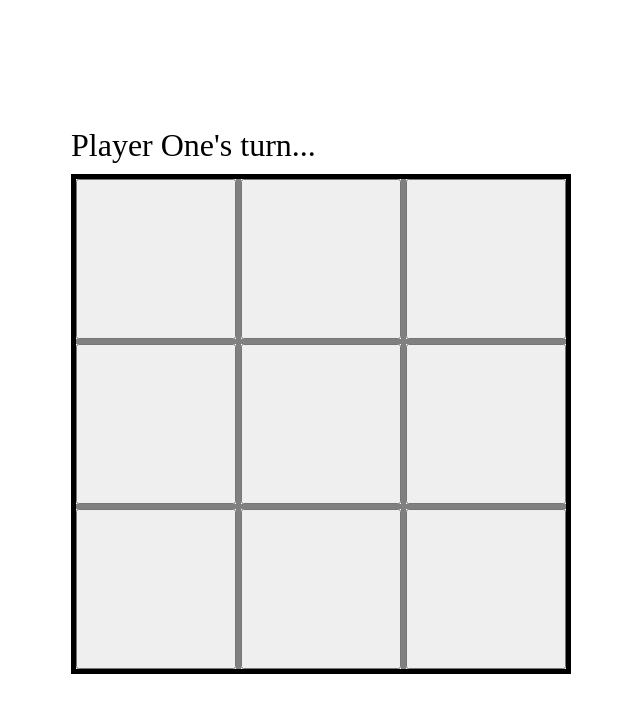
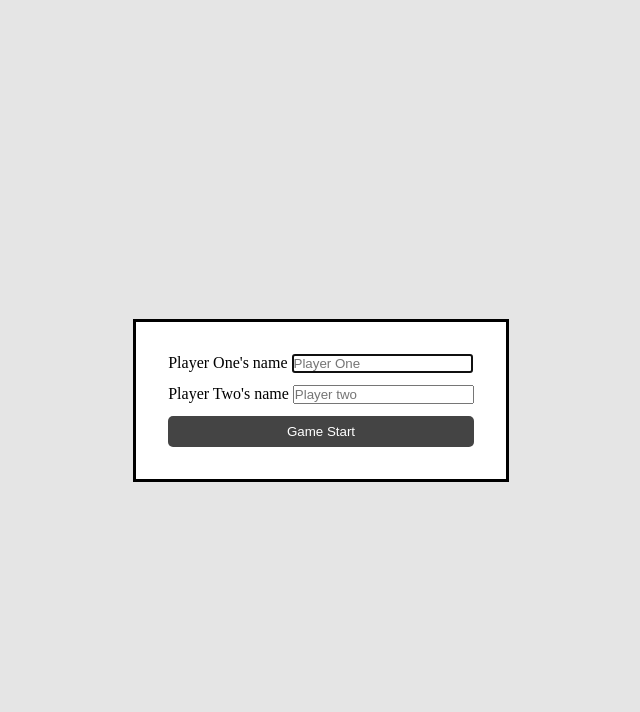
Before and after one commit to bet-lb2/tic-tac-toe, a plain HTML site: page index.html in a window 1280 px wide. Shown: the whole page, without its empty margins (319-959 px from the left). Drawn offline with Linux system fonts and the light colour scheme.

Commit message:
implement name select phase

```diff
--- a/index.html
+++ b/index.html
@@ -7,6 +7,19 @@
     <title>Tik Tac Toe</title>
 </head>
 <body>
+    <dialog>
+        <form action="#" method="dialog">
+            <div>
+                <label for="player-one-name">Player One's name</label>
+                <input type="text" id="player-one-name" placeholder="Player One">
+            </div>
+            <div>
+                <label for="player-two-name">Player Two's name</label>
+                <input type="text" id="player-two-name" placeholder="Player two">
+            </div>
+            <button>Game Start</button>
+        </form>
+    </dialog>
     <div id="turn"></div>
     <div id="gameboard">
     </div>
--- a/script.js
+++ b/script.js
@@ -139,8 +139,8 @@ function GameController(
     };
 }
 
-function ScreenController() {
-    const game = GameController();
+function ScreenController(palyer1Name, player2Name) {
+    const game = GameController(palyer1Name, player2Name);
     const playerTurnDiv = document.querySelector("#turn");
     const boardDiv = document.querySelector("#gameboard");
 
@@ -168,7 +168,6 @@ function ScreenController() {
     function clickHandlerBoard(e) {
         const selectedRow = e.target.dataset.row;
         const  selectedColumn = e.target.dataset.column;
-        // if (!selectedColumn) return;
 
         game.playRound(selectedRow, selectedColumn);
         updateScreen();
@@ -177,44 +176,21 @@ function ScreenController() {
     updateScreen();
 }
 
-ScreenController();
+function nameSelect() {
+    const dialog = document.querySelector("dialog");
+    dialog.showModal();
+    let playerOneName;
+    let playerTwoName;
 
+    function getPlayerName() {
+        playerOneName = document.getElementById("player-one-name").value || "Player One";
+        playerTwoName = document.getElementById("player-two-name").value || "Player Two";
+    }
+    document.querySelector("dialog form button").addEventListener("click", () => {
+        getPlayerName();
+        document.querySelector("#gameboard").style.visibility = "visible";
+        ScreenController(playerOneName, playerTwoName);
+    })
+}
 
-// const getCurrentBoard = function() {
-//     return Gameboard().getBoard().map(row => row.map(cell => cell.getValue()));
-// }
-
-// const displayGameboard = function() {
-//     const gameboard = document.getElementById("gameboard");
-//     // const currentBoard = getCurrentBoard();
-//     const currentBoard =
-//     console.log(currentBoard)
-//     gameboard.innerHTML = "";
-//     for (let i = 0; i < currentBoard.length; i++) {
-//         for (let j = 0; j < currentBoard[0].length; j++) {
-//             cell =  currentBoard[i][j];
-//             cell = cell === 0 ? "" : cell === 1 ? "O" : "x";
-//             // console.log(cell)
-//             const div = document.createElement("div");
-//             const button = document.createElement("button");
-//             button.textContent = cell;
-//             button.setAttribute("data-row", i);
-//             button.setAttribute("data-column", j);
-//             div.append(button);
-//             gameboard.append(div);
-//         }
-//     }
-//     document.querySelectorAll("#gameboard div button").forEach(button => {
-//         button.addEventListener("click", (e) => {
-//             // e.stopImmediatePropagation();
-//             const row = e.target.dataset.row;
-//             const column = e.target.dataset.column;
-//             // console.log(row, column);
-//             game.playRound(row, column);
-//             displayGameboard();
-//         })
-//     })
-// }
-
-// const game = GameController();
-// displayGameboard();
+nameSelect();
--- a/style.css
+++ b/style.css
@@ -19,6 +19,33 @@ body {
     height: 100vh;
 }
 
+dialog {
+    padding: 2rem;
+    margin: auto;
+}
+
+dialog form {
+    display: grid;
+    justify-content: center;
+}
+
+dialog div {
+    margin-bottom: 0.75rem;
+}
+
+dialog button {
+    padding: 0.5rem 1rem;
+    border: none;
+    background-color: #444;
+    color: white;
+    border-radius: 5px;
+    cursor: pointer;
+}
+
+dialog button:hover {
+    opacity: 0.85;
+}
+
 #turn {
     font-size: 2rem;
 }
@@ -32,6 +59,7 @@ body {
     grid-template-columns: repeat(3, 1fr);
     grid-template-rows: repeat(3, 1fr);
     border: var(--gameboard-border-width) solid black;
+    visibility: hidden;
 }
 
 #gameboard div {
```
